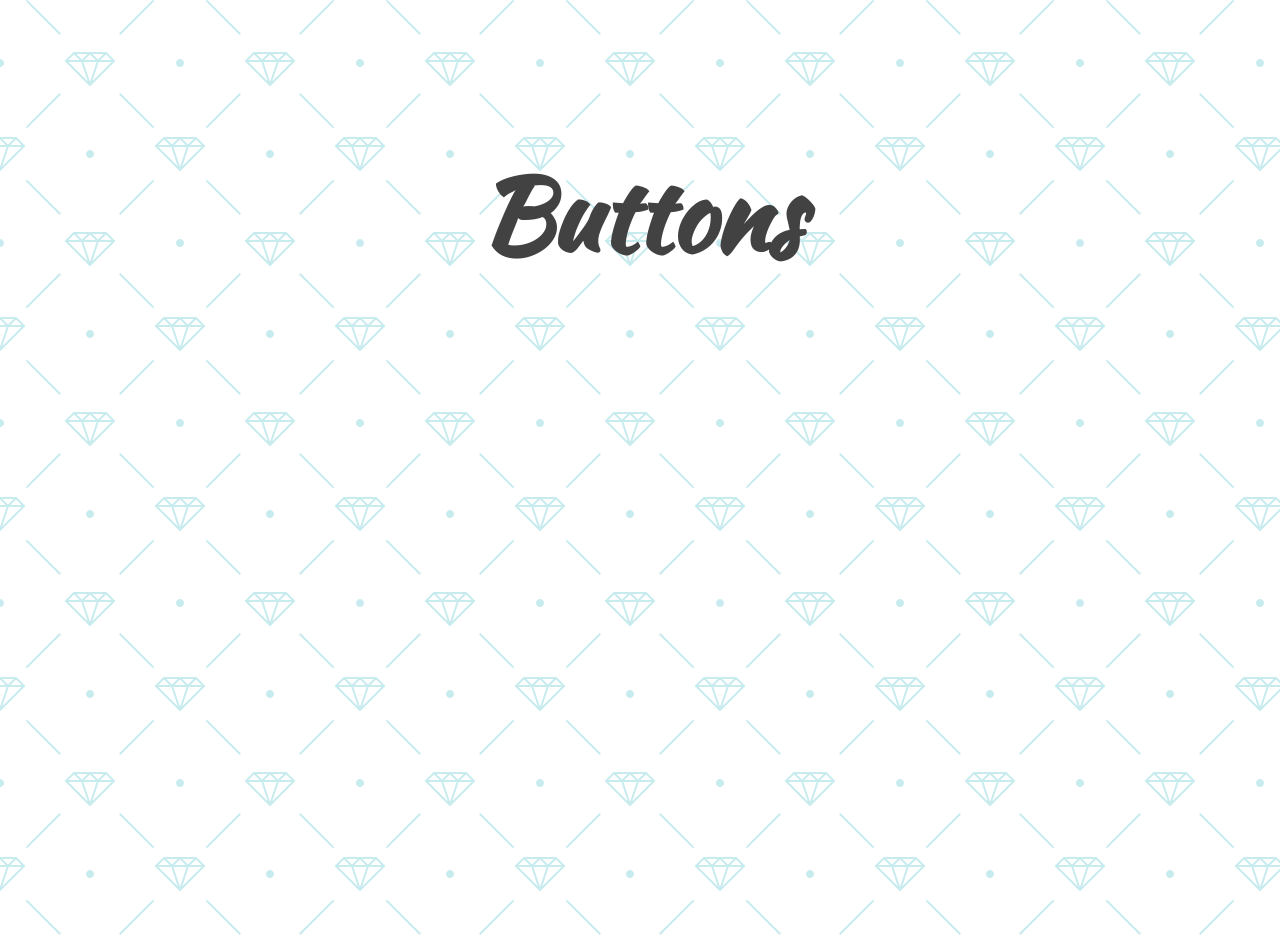
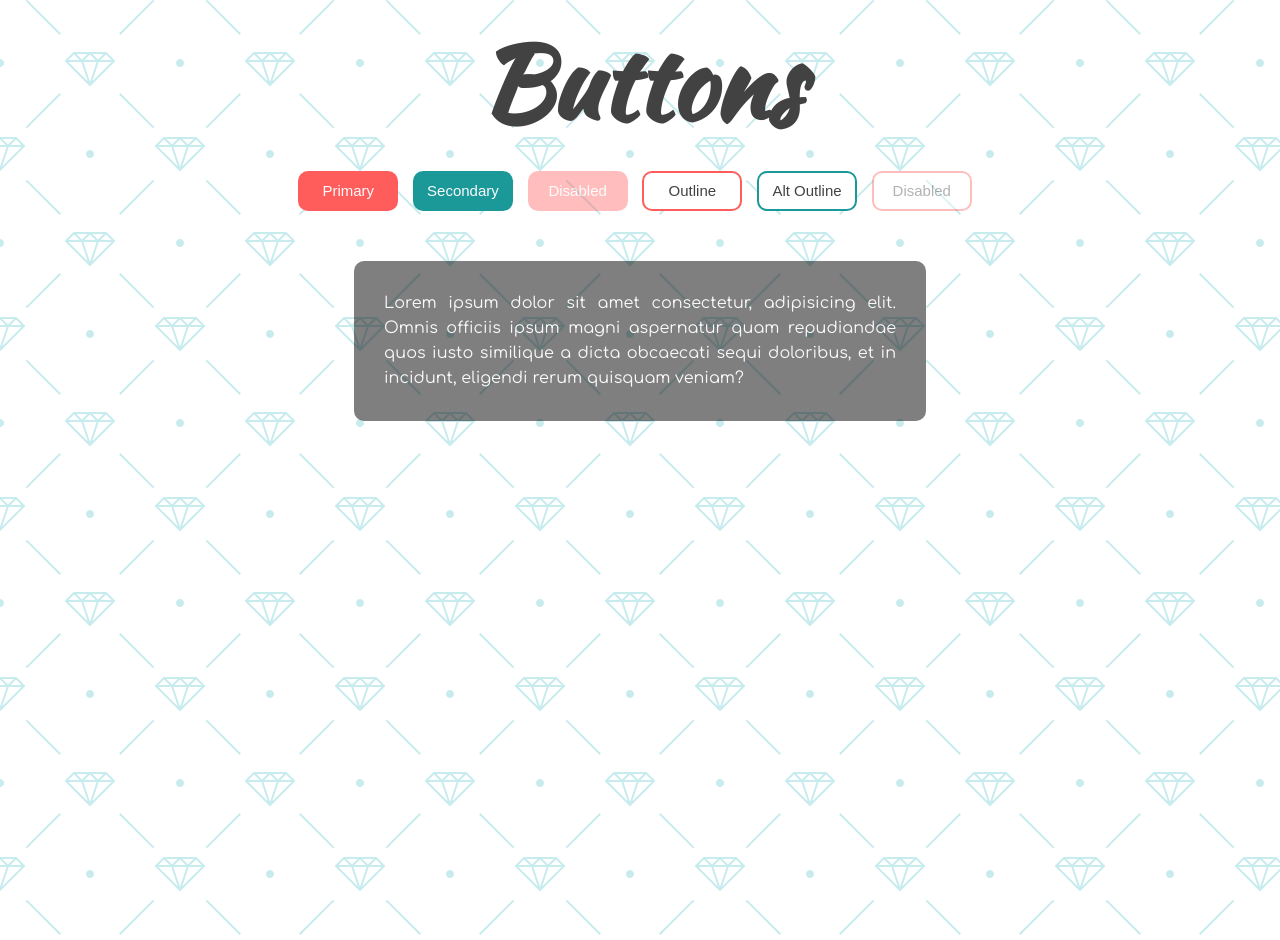
Before and after one commit to espavoru/dark-mode-theme, a plain HTML site: page index.html in a window 1280 px wide. Shown: the part 1826-2766 px from the top of the page. Drawn offline with nearby package versions, Linux system fonts and the light colour scheme.

Commit message:
Project section

```diff
--- a/index.html
+++ b/index.html
@@ -63,6 +63,22 @@
     <!-- Projects Section -->
     <section id="projects">
       <h1>Buttons</h1>
+      <div class="buttons">
+        <button class="primary">Primary</button>
+        <button class="secondary">Secondary</button>
+        <button class="primary" disabled>Disabled</button>
+        <button class="outline">Outline</button>
+        <button class="secondary outline">Alt Outline</button>
+        <button class="outline" disabled>Disabled</button>
+      </div>
+      <div id="text-box" class="text-box">
+        <p>
+          Lorem ipsum dolor sit amet consectetur, adipisicing elit. Omnis
+          officiis ipsum magni aspernatur quam repudiandae quos iusto similique
+          a dicta obcaecati sequi doloribus, et in incidunt, eligendi rerum
+          quisquam veniam?
+        </p>
+      </div>
     </section>
     <!-- Contact Section -->
     <section id="contact">
--- a/style.css
+++ b/style.css
@@ -113,3 +113,73 @@ img {
   width: 300px;
   height: 300px;
 }
+
+/* Project Section */
+.buttons {
+  margin-top: 15px;
+  margin-bottom: 50px;
+}
+
+button {
+  min-width: 100px;
+  height: 40px;
+  margin-right: 10px;
+
+  font-size: 15px;
+  cursor: pointer;
+
+  border: 2px solid var(--primary-color);
+  border-radius: 10px;
+  outline: none;
+}
+
+button:disabled {
+  cursor: default;
+  opacity: 0.4;
+}
+
+button:hover:not(.outline) {
+  filter: brightness(110%);
+}
+
+.primary {
+  color: var(--on-primary);
+  background-color: var(--primary-color);
+}
+
+.secondary {
+  border: 2px solid var(--secondary-color);
+}
+
+.secondary,
+.secondary:hover,
+.outline.secondary:hover {
+  color: var(--on-primary);
+  background-color: var(--secondary-color);
+}
+
+.outline {
+  color: var(--on-background);
+  background-color: var(--background);
+}
+
+.outline:hover {
+  color: var(--on-primary);
+  background-color: var(--primary-color);
+}
+
+.text-box {
+  width: 40%;
+  padding: 30px;
+
+  color: var(--on-primary);
+  text-align: justify;
+
+  border-radius: 10px;
+  background-color: rgb(0 0 0 / 50%);
+}
+
+p {
+  margin: 0;
+  line-height: 25px;
+}
```
